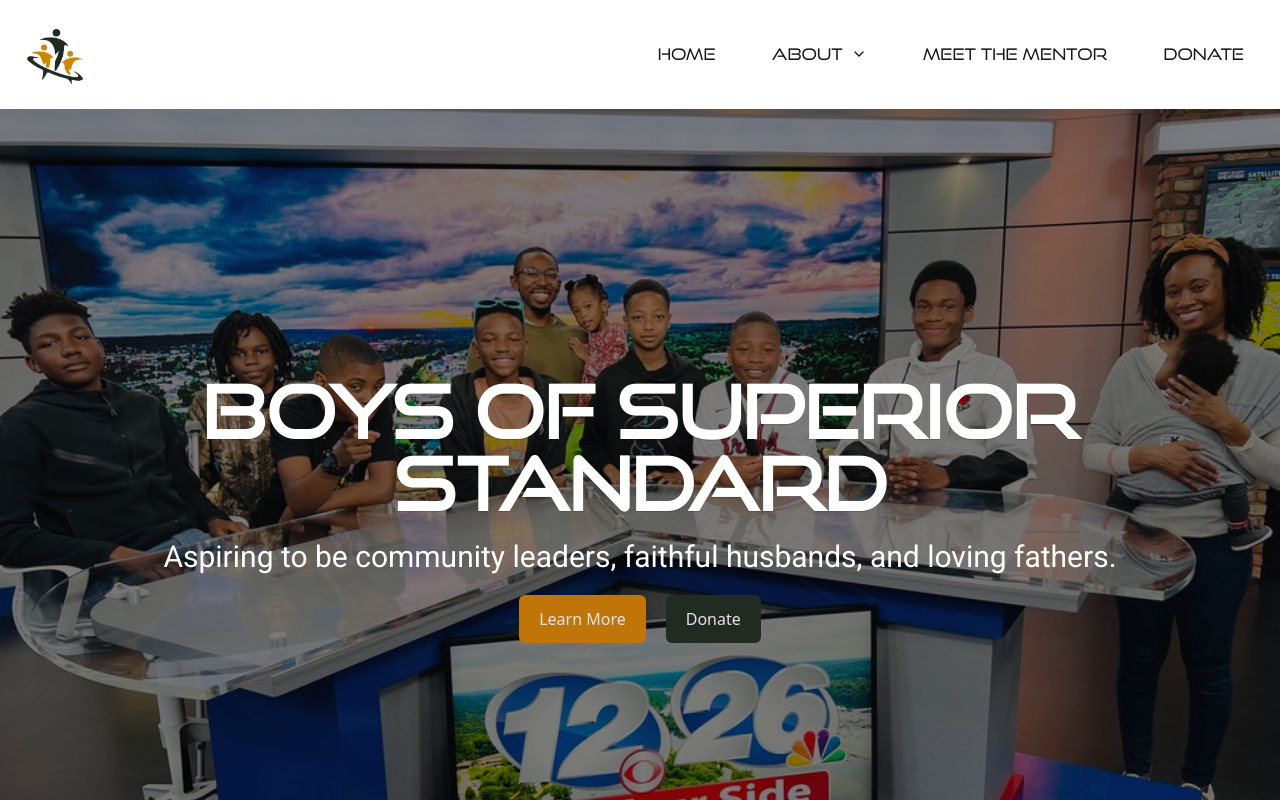
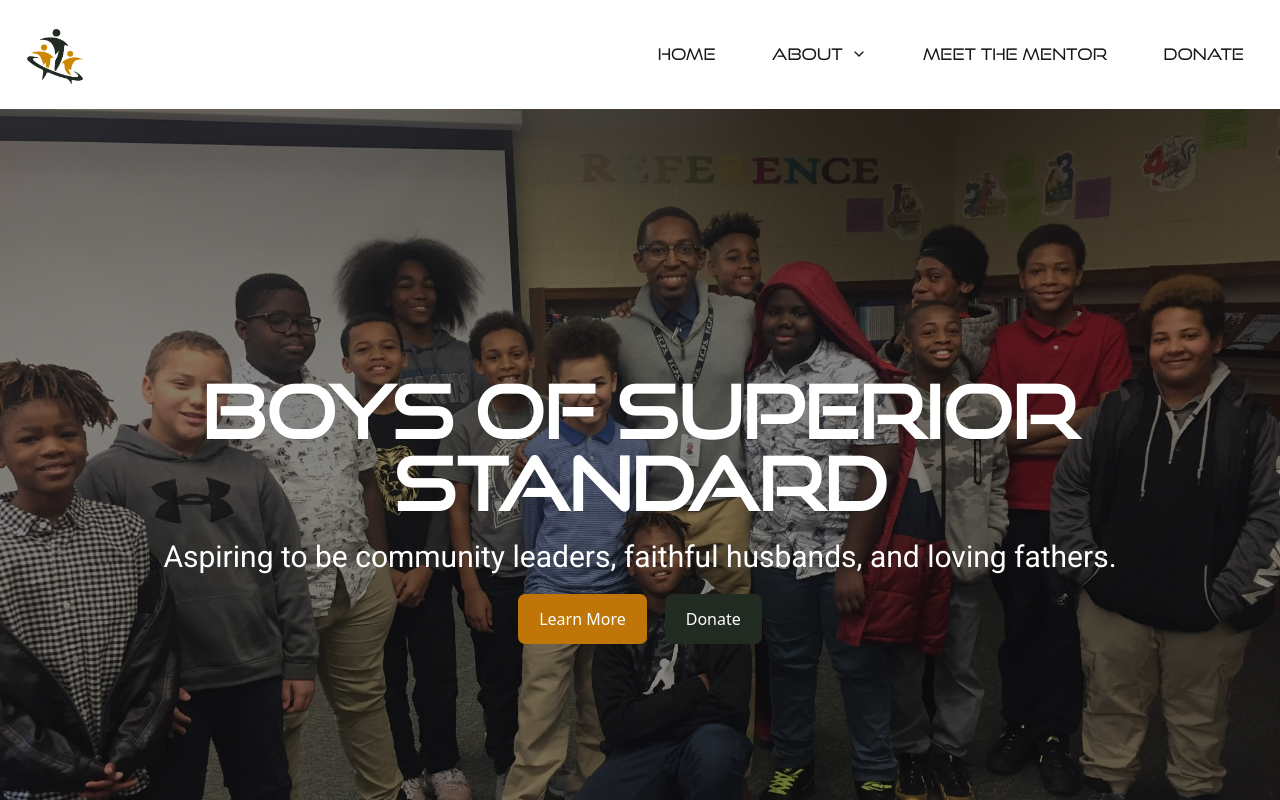
Before and after one commit to drethedevjs/boss-boys, a React (Vite) app: page / in a window 1280 px wide. Shown: the top 800 px of the page. Built offline with nearby package versions, Linux system fonts and the light colour scheme.

Commit message:
Utilized classes on hero buttons

```diff
--- a/src/assets/css/main.css
+++ b/src/assets/css/main.css
@@ -58,7 +58,7 @@
 }
 
 .boss-btn-green {
-  @apply text-white ring-1 ring-boss-green bg-boss-green hover:bg-white hover:text-boss-green;
+  @apply text-white ring-1 ring-boss-green bg-boss-green hover:bg-transparent hover:text-boss-green dark:hover:text-white;
 }
 
 .boss-btn-color {
@@ -66,7 +66,7 @@
 }
 
 .boss-btn-gold {
-  @apply text-white ring-1 ring-boss-gold bg-boss-gold hover:bg-transparent hover:text-boss-gold;
+  @apply text-white ring-1 ring-boss-gold bg-boss-gold hover:bg-transparent hover:text-boss-gold dark:hover:text-white;
 }
 
 .boss-btn-error {
--- a/src/components/Hero.tsx
+++ b/src/components/Hero.tsx
@@ -5,7 +5,7 @@ const Hero = () => {
     <div
       className="hero min-h-screen"
       style={{
-        backgroundImage: "url(/images/news-station.jpg)"
+        backgroundImage: "url(/images/boss-hero.jpg)"
       }}
     >
       <div className="hero-overlay"></div>
@@ -20,7 +20,7 @@ const Hero = () => {
           </p>
           <div className="space-x-5 font-medium">
             <NavLink to="/about">
-              <button className="bg-boss-gold py-3 px-5 rounded-md">
+              <button className="boss-btn-gold boss-btn hover:font-semibold">
                 Learn More
               </button>
             </NavLink>
@@ -28,7 +28,7 @@ const Hero = () => {
               to="https://www.paypal.com/donate/?hosted_button_id=B8HFHLRW86GEY"
               target="_blank"
             >
-              <button className="bg-boss-green py-3 px-5 rounded-md">
+              <button className="boss-btn-green boss-btn hover:font-semibold">
                 Donate
               </button>
             </NavLink>
```
